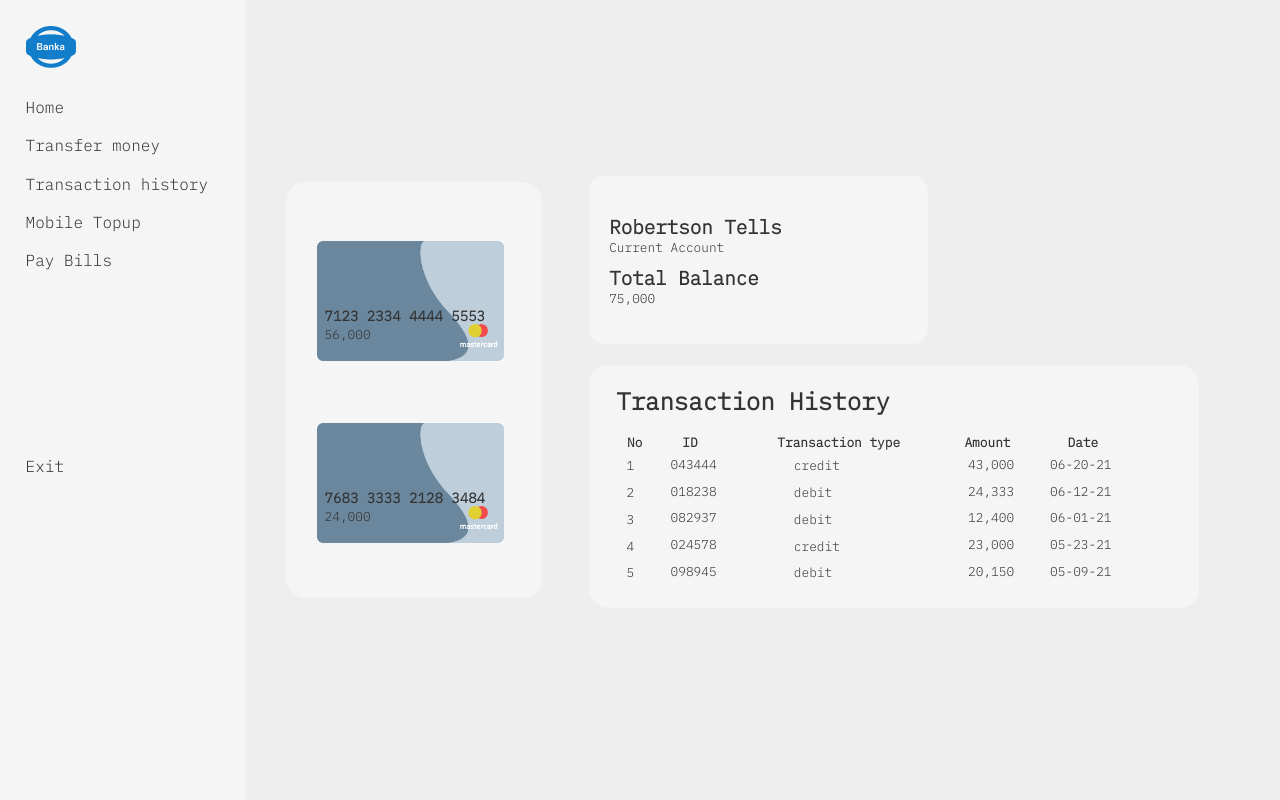
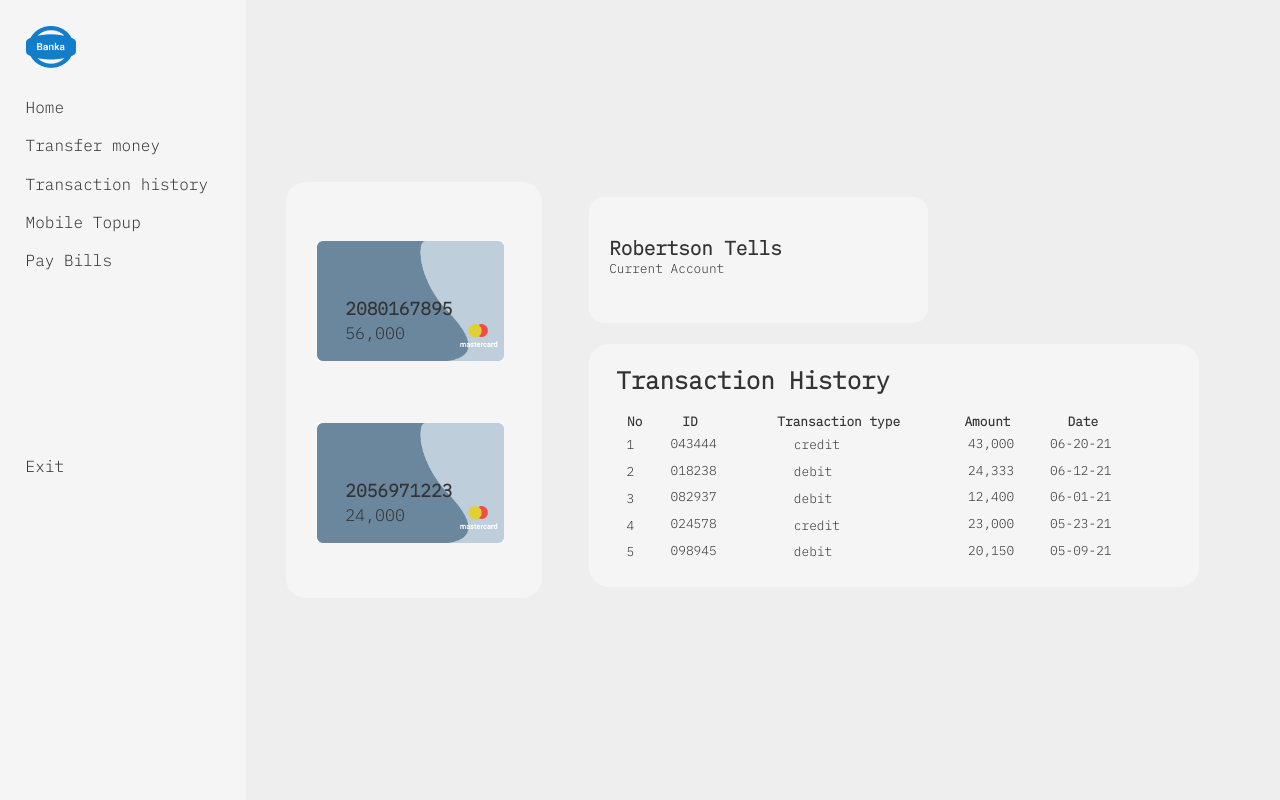
Before and after one commit to flohaden/banka, a PHP site: page /dashboard.html in a window 1280 px wide. Run offline with PHP 8.4, Linux system fonts and the light colour scheme.

Commit message:
changes to dashboard

```diff
--- a/css/dashboard.css
+++ b/css/dashboard.css
@@ -46,16 +46,16 @@ body {
 .mastercard {
   background: url(../images/mastercard.jpg) no-repeat;
   background-size: contain;
-  padding: 35% 4% 40% 4%;
+  padding: 30% 4% 40% 15%;
   /* background-size: 15vw; */
   overflow: hidden;
 }
 .mastercard p {
-  padding: 1% 0 3% 0;
-  font-size: 1vw;
+  padding: 1% 0 3% 0%;
+  font-size: 1.3vw;
 }
 .mastercard h5 {
-  font-size: 1.1vw;
+  font-size: 1.4vw;
 }
 table {
   width: 90%;
@@ -219,10 +219,10 @@ td .transact-his {
   }
   .mastercardd p {
     padding: 1% 0 3% 0;
-    font-size: 1.3vw;
+    font-size: 1.8vw;
   }
   .mastercardd h5 {
-    font-size: 1.5vw;
+    font-size: 2vw;
   }
   .quick-action {
     width: 90%;
--- a/dashboard.html
+++ b/dashboard.html
@@ -31,11 +31,11 @@
         <div class="master-sec">
             <div class="containt">
                 <div class="mastercard">
-                    <h5>7123 2334 4444 5553</h5>
+                    <h5>2080167895</h5>
                     <p>56,000</p>
                 </div>
                 <div class="mastercard">
-                    <h5>7683 3333 2128 3484</h5>
+                    <h5>2056971223</h5>
                     <p>24,000</p>
                 </div>
             </div>
@@ -48,8 +48,8 @@
                     <p>Current Account</p>
                 </div>
                 <div class="transact-bal">
-                    <h2>Total Balance</h2>
-                    <p>75,000</p>
+                    <h2></h2>
+                    <p></p>
                 </div>
             </div>
 
@@ -138,22 +138,22 @@
                         <p>Current Account</p>
                     </div>
                     <div class="transact-ball">
-                        <h2>Total Balance</h2>
-                        <p>75,000</p>
+                        <h2></h2>
+                        <p></p>
                     </div>
                 </div>
             </div>
 
             <div class= "master-1">
             <div class="master-secc">
-                <h2>My Cards</h2>
+                <h2>My Account</h2>
                 <div class="containt flex">
                     <div class="mastercardd">
-                        <h5>7123 2334 4444 5553</h5>
+                        <h5>2080167895</h5>
                         <p>56,000</p>
                     </div>
                     <div class="mastercardd">
-                        <h5>7683 3333 2128 3484</h5>
+                        <h5>2056971223</h5>
                         <p>24,000</p>
                     </div>
                 </div>
@@ -165,7 +165,7 @@
                     <h2>History</h2>
                     <div class=" quick-2 flex justify-between">
                         <div class=" quick-3 flex justify-between">
-                            <img src="./images/Ellipse 4.png" alt="" style= width:50px;height:50px;padding-right:10%;>
+                            <img src="./images/Ellipse 4.png" alt="" style= width:70px;height:50px;padding-right:10%;flex-shrink:0;>
                             <div class="quick-4">
                                 <h4>Robertson Tells</h4>
                                 <p>Credit</p>
@@ -177,7 +177,7 @@
                     </div>
                     <div class=" quick-2 flex justify-between">
                         <div class=" quick-3 flex justify-between">
-                            <img src="./images/Ellipse 5.png" alt="" style= width:50px;height:50px;padding-right:10%;>
+                            <img src="./images/Ellipse 5.png" alt="" style= width:70px;height:50px;padding-right:10%;flex-shrink:0;>
                             <div class="quick-4">
                                 <h4>Elijah Mills</h4>
                                 <p>Debit</p>
--- a/login.html
+++ b/login.html
@@ -33,7 +33,7 @@
 
 					<div class="input-sec">
 						<label for=""> Password:</label>
-						<input type="textnum" name="password" class="input-type">
+						<input type="password" name="password" class="input-type" id="myInput">
 					</div>
 
 					<div class="remember flex">
```
